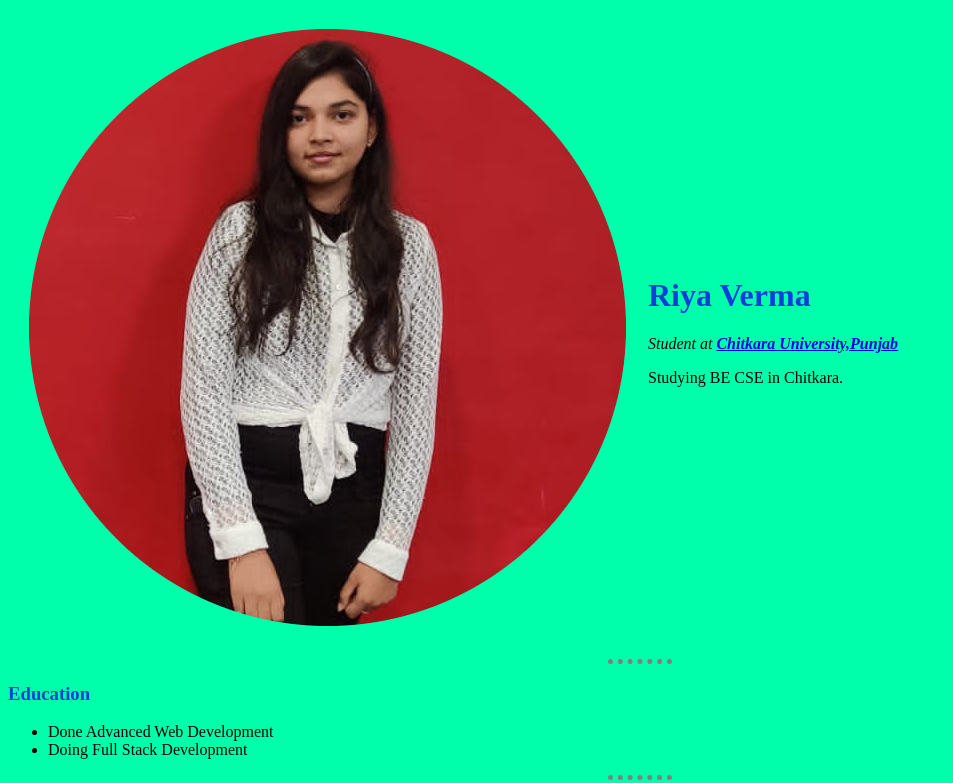
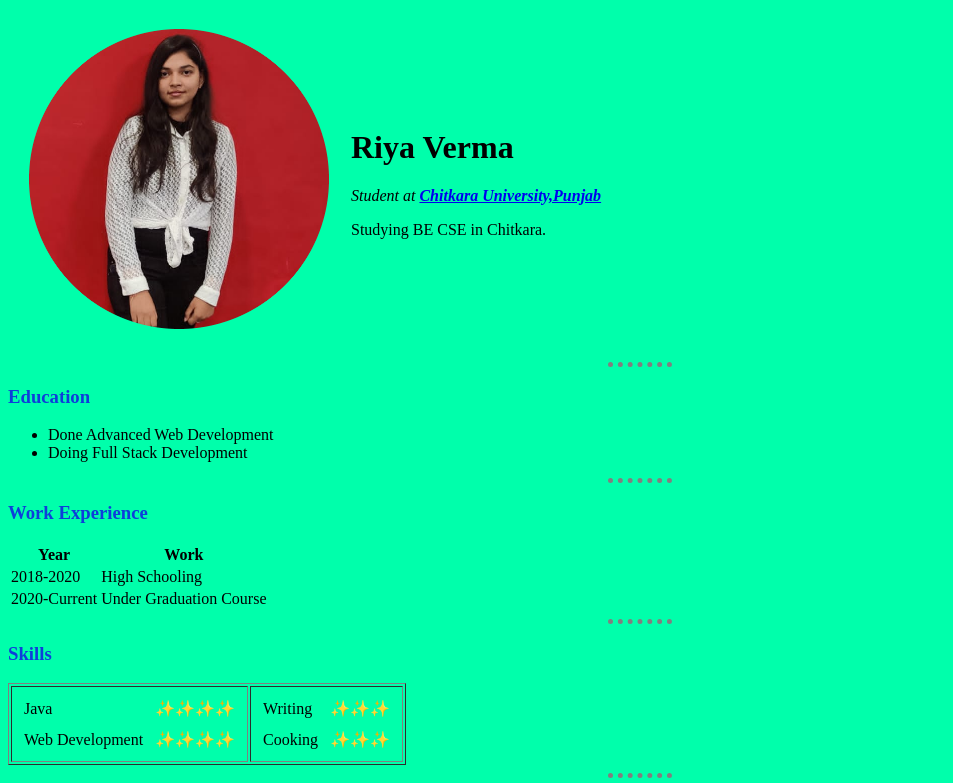
Before and after one commit to Riya59/cv, a plain HTML site: page index.html in a window 1280 px wide. Shown: the top 783 px of the page, without its empty margins (0-953 px from the left). Drawn offline with Linux system fonts and the light colour scheme.

Commit message:
Update style.css

```diff
--- a/css/style.css
+++ b/css/style.css
@@ -9,6 +9,10 @@ hr{
   width: 5%;
 }
 
-h1,h3{
+
+h3{
   color:#0E3EDA;
 }
+img{
+  height: 300px;
+}
```
